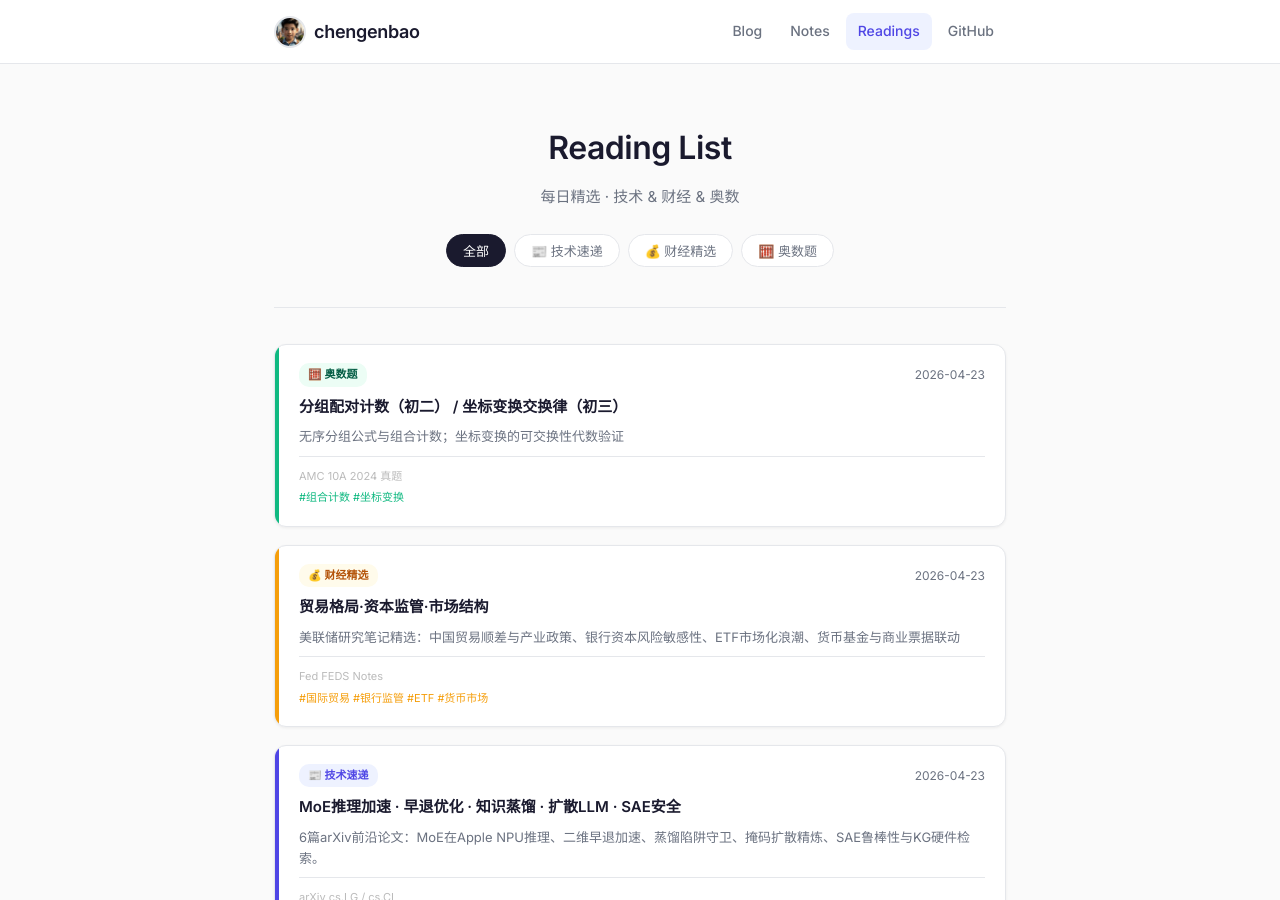
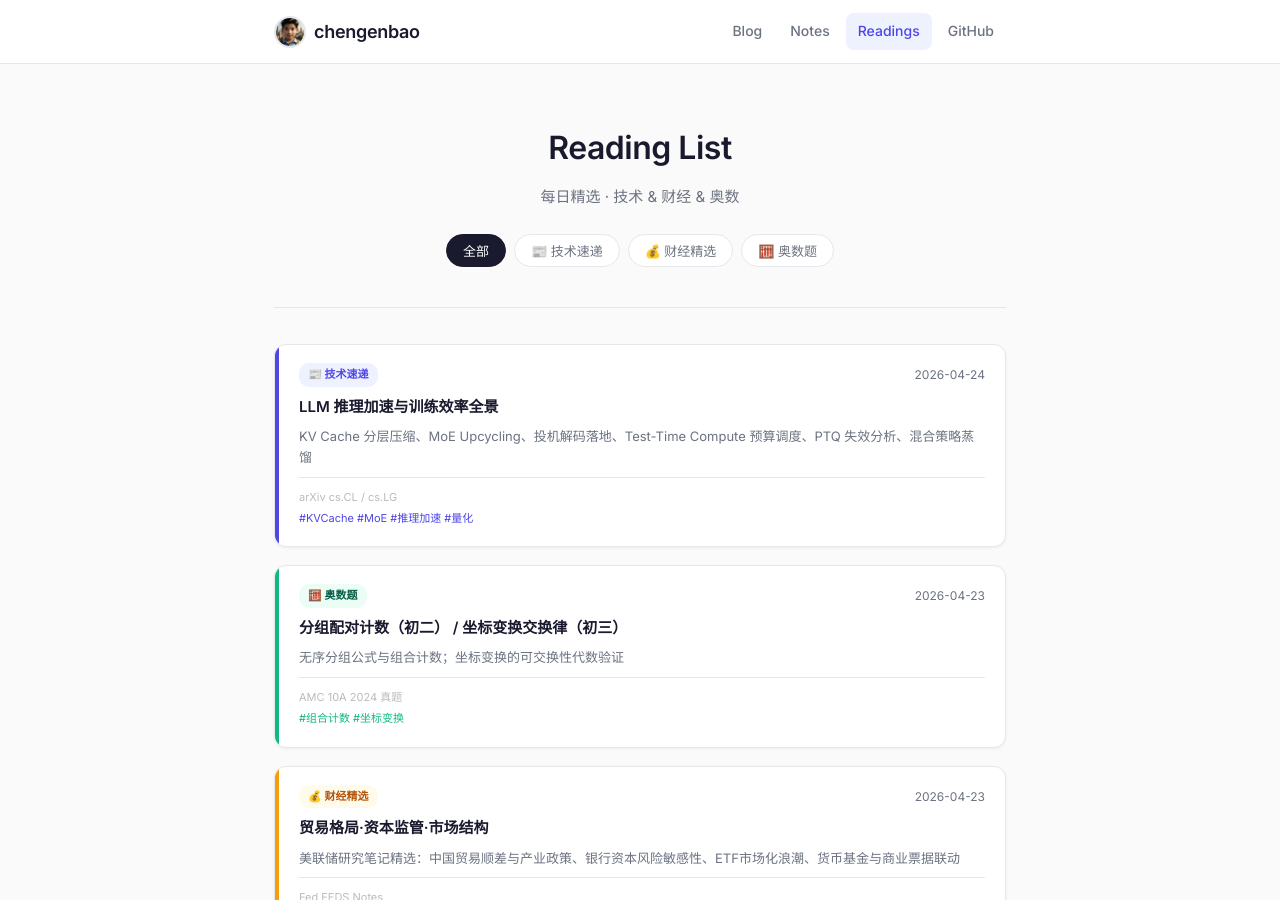
Before and after one commit to chengenbao/chengenbao.github.io, a Jekyll site: the page built from reading-list/index.md, in a window 1280 px wide and 900 px high. Built offline with Jekyll 4.4.1, drawn with Linux system fonts in a browser that asks for light colours.

Commit message:
update index: add tech card 2026-04-24

```diff
--- a/reading-list/index.md
+++ b/reading-list/index.md
@@ -18,6 +18,21 @@ permalink: /reading-list/
   </div>
 
   <div class="rl-grid">
+<a class="rl-card tech" href="/reading-list/2026-04-24-tech-daily/">
+  <div class="rl-accent"></div>
+  <div class="rl-body">
+    <div class="rl-top">
+      <span class="rl-badge tech">📰 技术速递</span>
+      <time>2026-04-24</time>
+    </div>
+    <h2>LLM 推理加速与训练效率全景</h2>
+    <p>KV Cache 分层压缩、MoE Upcycling、投机解码落地、Test-Time Compute 预算调度、PTQ 失效分析、混合策略蒸馏</p>
+    <div class="rl-meta">
+      <span class="rl-source">arXiv cs.CL / cs.LG</span>
+      <span class="rl-tags">#KVCache #MoE #推理加速 #量化</span>
+    </div>
+  </div>
+</a>
 <a class="rl-card math" href="/reading-list/2026-04-23-math/">
   <div class="rl-accent"></div>
   <div class="rl-body">
```
